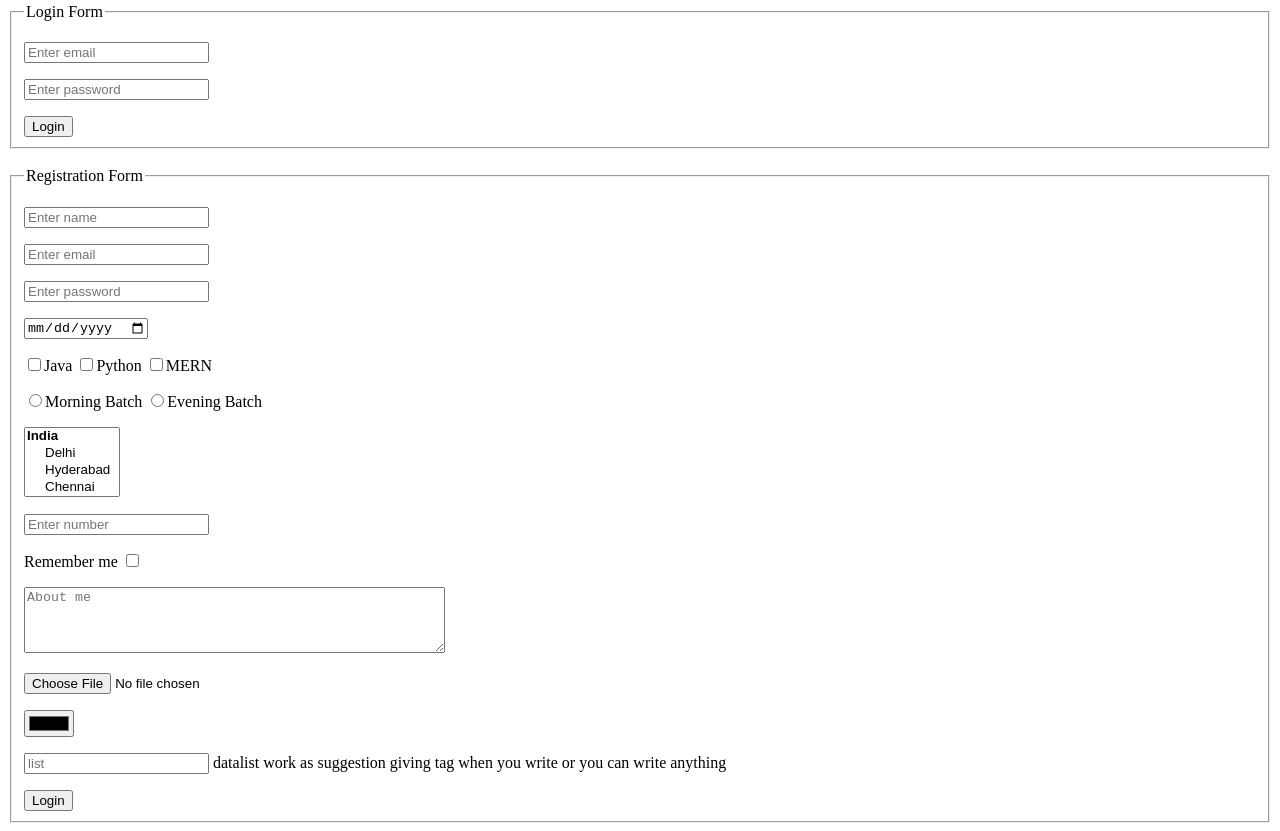
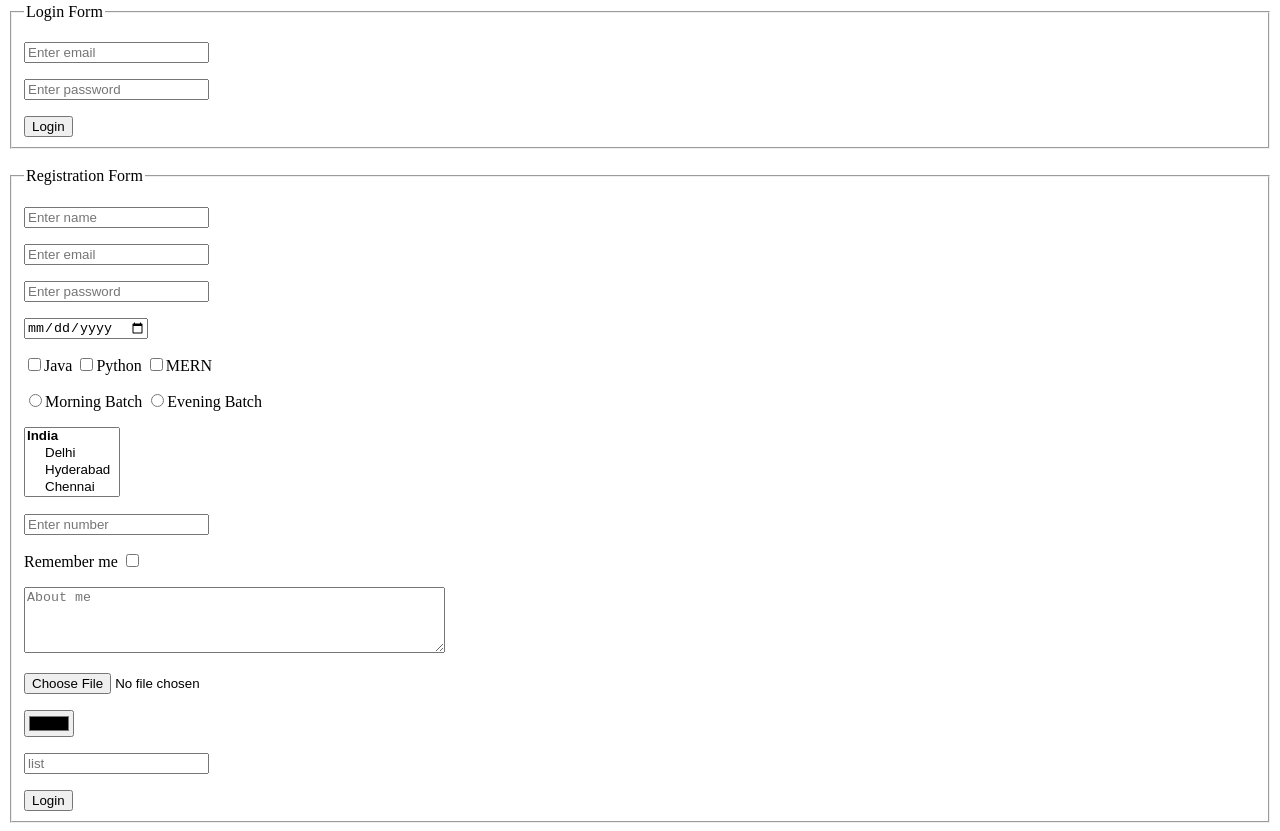
Before and after one commit to Subav11/Subav11.github.io, a plain HTML site: page HTML/index3.html in a window 1280 px wide. Shown: the part 280-1111 px from the top of the page. Drawn offline with Linux system fonts and the light colour scheme.

Commit message:
done again

```diff
--- a/HTML/index3.html
+++ b/HTML/index3.html
@@ -93,7 +93,7 @@
         </p>
         <p>
             <input list="country" placeholder="list"/>
-            datalist work as suggestion giving tag when you write or you can write anything
+            <!-- datalist work as suggestion giving tag when you write or you can write anything -->
             <datalist id="country">
                 <option>India</option>
                 <option>USA</option>
```
